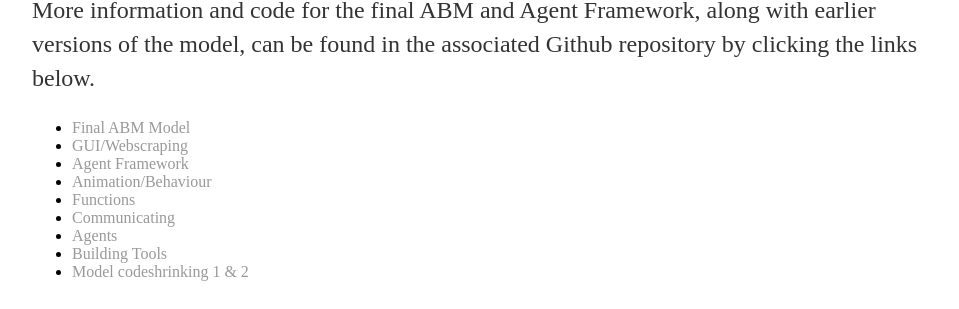
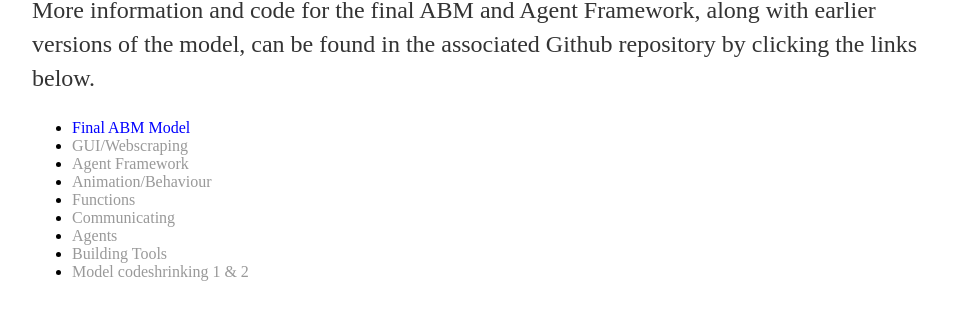
Before and after one commit to ee16hls/ee16hls.github.io, a Jekyll site: the page built from projects/index.html, in a window 1280 px wide. Shown: the part 537-846 px from the top of the page, without its empty margins (160-1119 px from the left). Built offline with Jekyll 4.4.1, drawn with Linux system fonts in a browser that asks for light colours.

Commit message:
Update index.html

```diff
--- a/projects/index.html
+++ b/projects/index.html
@@ -17,7 +17,7 @@
   <ul>
     <p="font-size:50px"; color="blue";>
 
-     <li><a href="https://github.com/ee16hls/PGIA-Practicals/tree/master/src/unpackaged/abm/Final_ABM">Final ABM Model</a></li>
+     <li><a href="https://github.com/ee16hls/PGIA-Practicals/tree/master/src/unpackaged/abm/Final_ABM" style ="color:blue;">Final ABM Model</a></li>
      <li><a href="https://github.com/ee16hls/PGIA-Practicals/tree/master/src/unpackaged/abm/Webscraping">GUI/Webscraping</a></li>
      <li><a href="https://github.com/ee16hls/PGIA-Practicals/tree/master/src/unpackaged/abm/Agent_Framework">Agent Framework</a></li>
      <li><a href="https://github.com/ee16hls/PGIA-Practicals/tree/master/src/unpackaged/abm/Animation:Behaviour">Animation/Behaviour</a></li>
```
